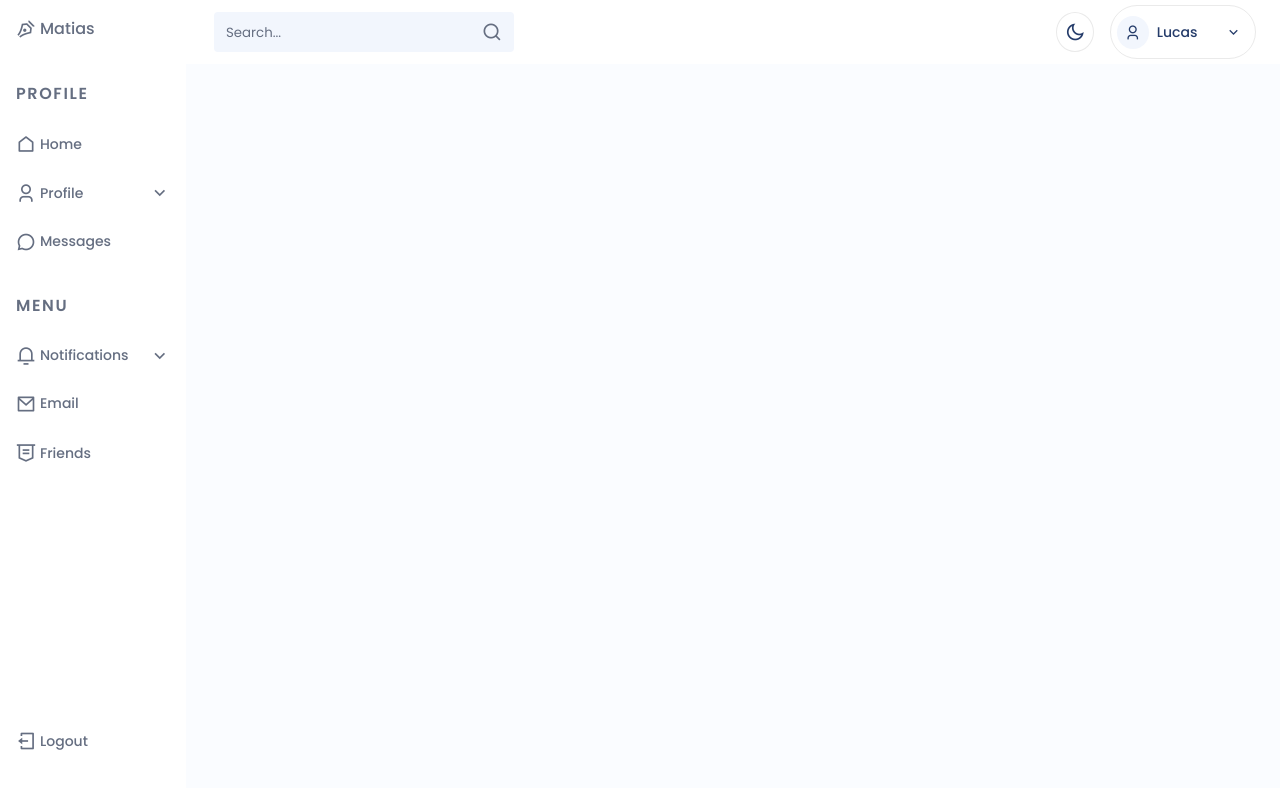
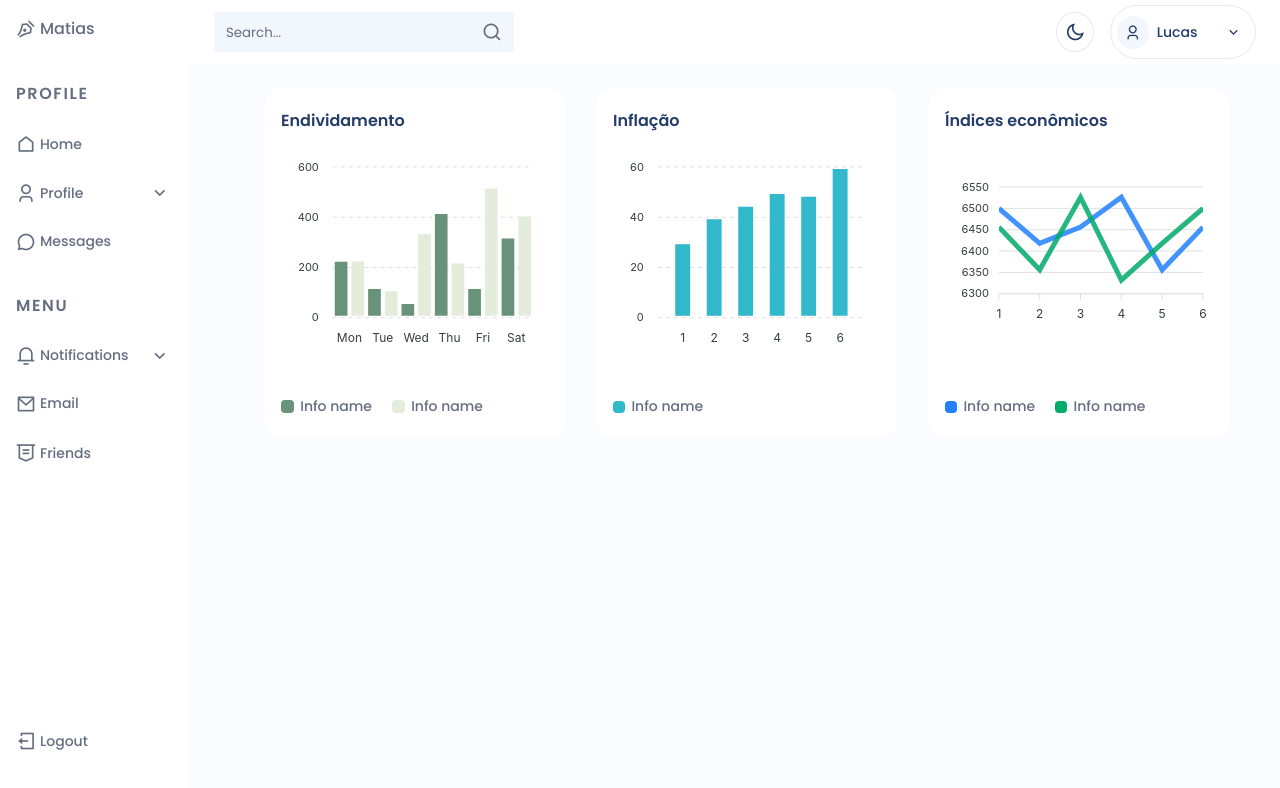
Before and after one commit to MatiasDeLima/dashboard-project, a React (Vite) app: page / in a window 1280 px wide. Shown: the top 788 px of the page. Built offline with nearby package versions, Linux system fonts and the light colour scheme.

Commit message:
feat(Layout): Correction layout

```diff
--- a/src/pages/Home.jsx
+++ b/src/pages/Home.jsx
@@ -1,5 +1,4 @@
 import ColumnChart from "../components/Charts/ColumnChart/ColumnChart";
-import ColumnBasicChart from "../components/Charts/ColumnBasicChart/ColumnBasicChart";
 import LineChart from "../components/Charts/LineChart/LineChart";
 import DobleBarChart from "../components/Charts/DobleBarChart/DobleBarChart";
 
@@ -11,7 +10,6 @@ const Home = () => {
       <div className="home__container container grid">
         <DobleBarChart />
         <ColumnChart />
-        <ColumnBasicChart />
         <LineChart />
       </div>
     </section>
--- a/src/router/Routers.jsx
+++ b/src/router/Routers.jsx
@@ -1,10 +1,11 @@
-import { Route, Routes } from "react-router-dom";
+import { Route, Routes, Navigate } from "react-router-dom";
 import Home from "../pages/Home";
 import Profile from "../pages/Profile";
 
 const Routers = () => {
   return (
     <Routes>
+        <Route path="/" element={<Home />} />
         <Route path="/home" element={<Home />} />
         <Route path="/profile" element={<Profile />} />
     </Routes>
--- a/src/styles/Home.css
+++ b/src/styles/Home.css
@@ -3,7 +3,11 @@
     justify-content: center;
 }
 
-@media screen and (min-width: 768px) {
+.chart__title {
+    font-size: 1rem;
+}
+
+@media screen and (min-width: 990px) {
     .home__container {
         grid-template-columns: repeat(2, 340px);
     }
@@ -11,6 +15,6 @@
 
 @media screen and (min-width: 1024px) {
     .home__container {
-        grid-template-columns: repeat(2, 400px);
+        grid-template-columns: repeat(3, 300px);
     }
 }
```
